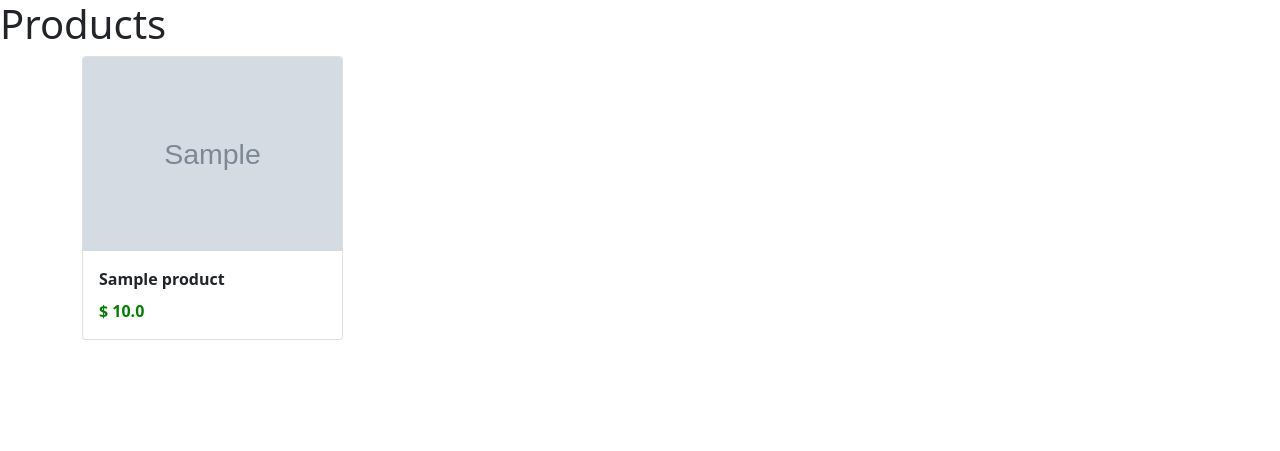
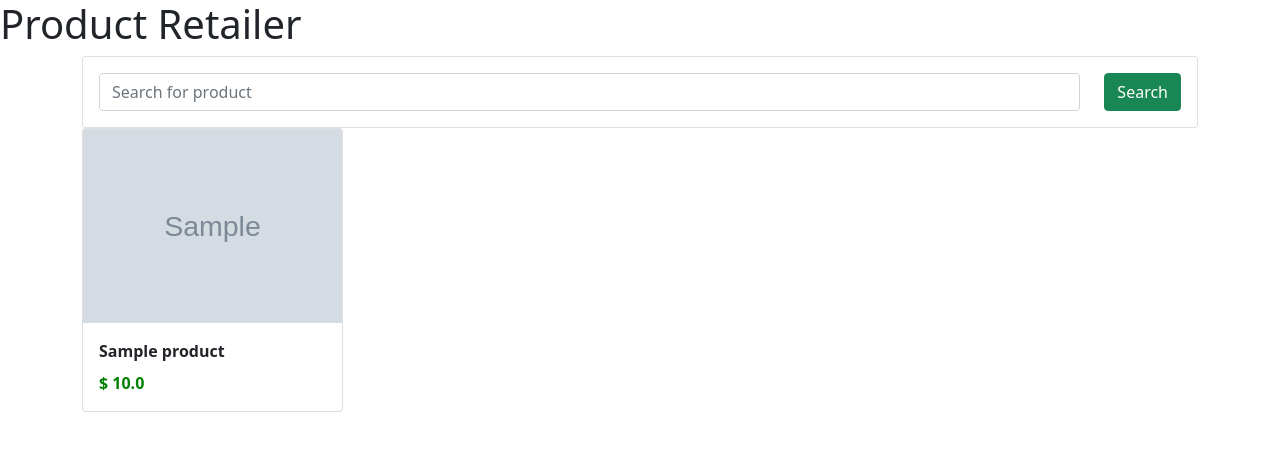
Before and after one commit to zxperts/ecom, a Django app: page / in a window 1280 px wide. Shown: the top 451 px of the page. Run offline with Django 3.2, Linux system fonts and the light colour scheme; tables that the repository leaves empty hold one stand-in row (values such as "Sample post"); grey boxes marked "Sample" are stand-in pictures.

Commit message:
Ajout de la fonctionnalité de  recherche

```diff
--- a/ecomsite/shop/templates/shop/index.html
+++ b/ecomsite/shop/templates/shop/index.html
@@ -10,8 +10,24 @@
     <title>Title</title>
 </head>
 <body>
-<h1 >Products</h1>
+<h1 >Product Retailer</h1>
     <div class="container">
+
+        <div class="row">
+            <div class="col-md-12">
+                <form class="card card-sm">
+                    <div class="card-body row no-gytters align-items-center">
+                        <div class="col">
+                            <input type="search" name='item_name' placeholder="Search for product" class="form-control form-control-borderless">
+                        </div>
+                        <div class="col-auto">
+                            <button class="btn btn-success" type="submit" >Search</button>
+                        </div>
+            </div>
+            </form>
+            </div>
+        </div>
+
         <div class="row">
             {% for product in product_objects %}
             <div class="col-md-3">
--- a/ecomsite/shop/views.py
+++ b/ecomsite/shop/views.py
@@ -6,4 +6,8 @@ from .models import Products
 
 def index(request):
     product_objects = Products.objects.all()
-    return render(request, 'shop/index.html', {'product_objects':product_objects})
+
+    item_name = request.GET.get('item_name')
+    if item_name != '' and item_name is not None:
+        product_objects = product_objects.filter(title__icontains=item_name)
+    return render(request, 'shop/index.html', {'product_objects': product_objects})
```
